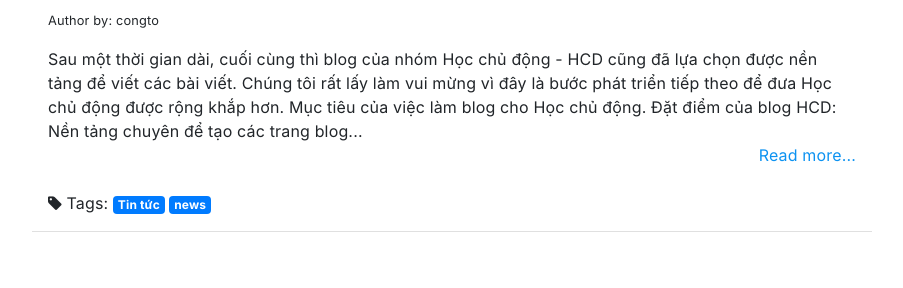
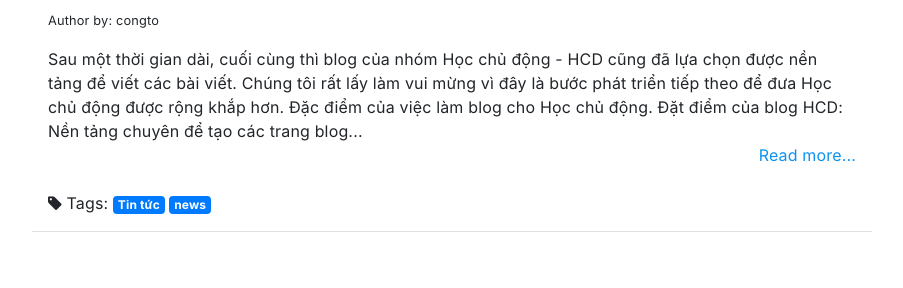
Before and after one commit to hocchudong/blog, a Jekyll site: the page built from index.html, in a window 1280 px wide, cut to the strip 472-760 px from the top of the page. Shown: the whole strip, without its empty margins (188-1091 px from the left). Built offline with Jekyll 4.4.1, drawn with Linux system fonts in a browser that asks for light colours; nearby versions of some CDN libraries; the list of posts is cut into pages by our own code.

Commit message:
Sửa câu từ

```diff
--- a/_posts/2019-01-07-gioi-thieu-blog-hoc-chu-dong.md
+++ b/_posts/2019-01-07-gioi-thieu-blog-hoc-chu-dong.md
@@ -9,7 +9,7 @@ tags: [Tin tức, news]
 type: Document
 ---
 Sau một thời gian dài, cuối cùng thì blog của nhóm Học chủ động - HCD cũng đã lựa chọn được nền tảng để viết các bài viết. Chúng tôi rất lấy làm vui mừng vì đây là bước phát triển tiếp theo để đưa Học chủ động được rộng khắp hơn.
-## Mục tiêu của việc làm blog cho Học chủ động.
+## Đặc điểm của việc làm blog cho Học chủ động.
 
 Đặt điểm của blog HCD:
 - Nền tảng chuyên để tạo các trang blog là `jekyll`
```
